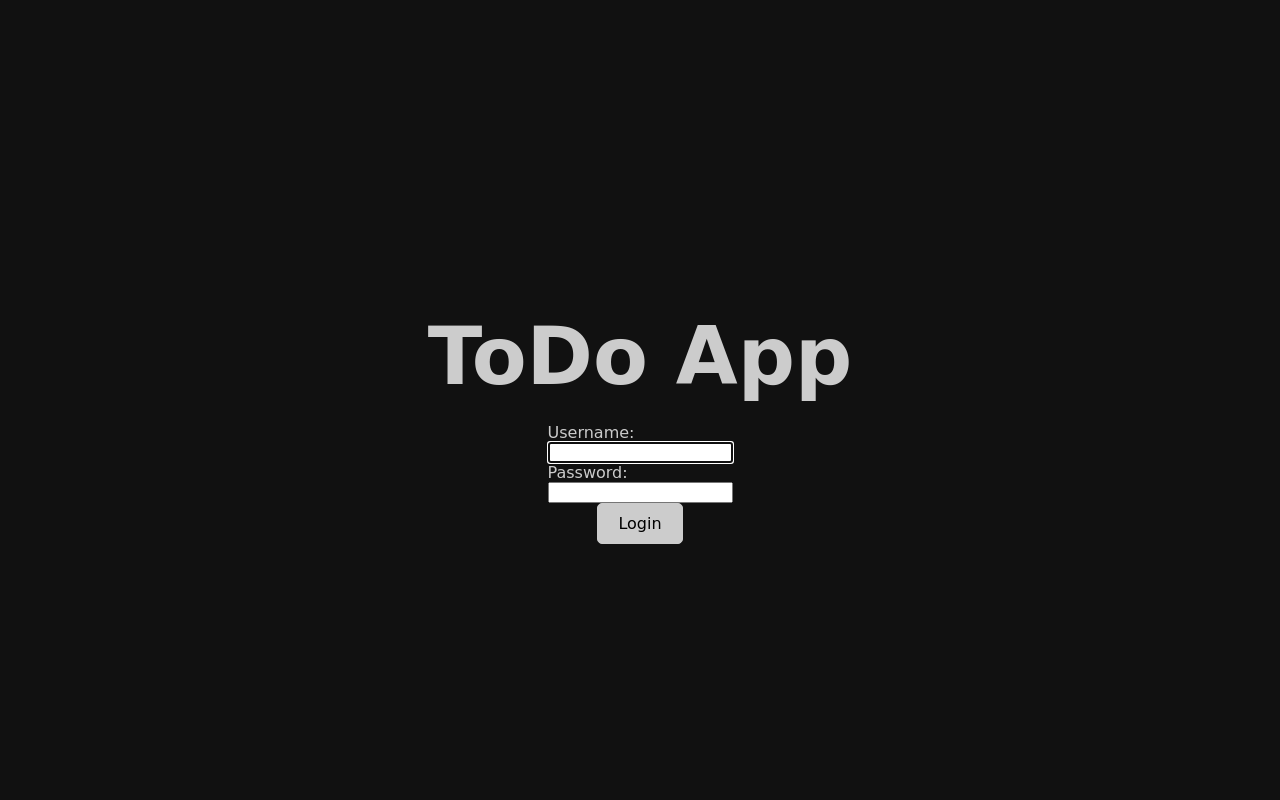
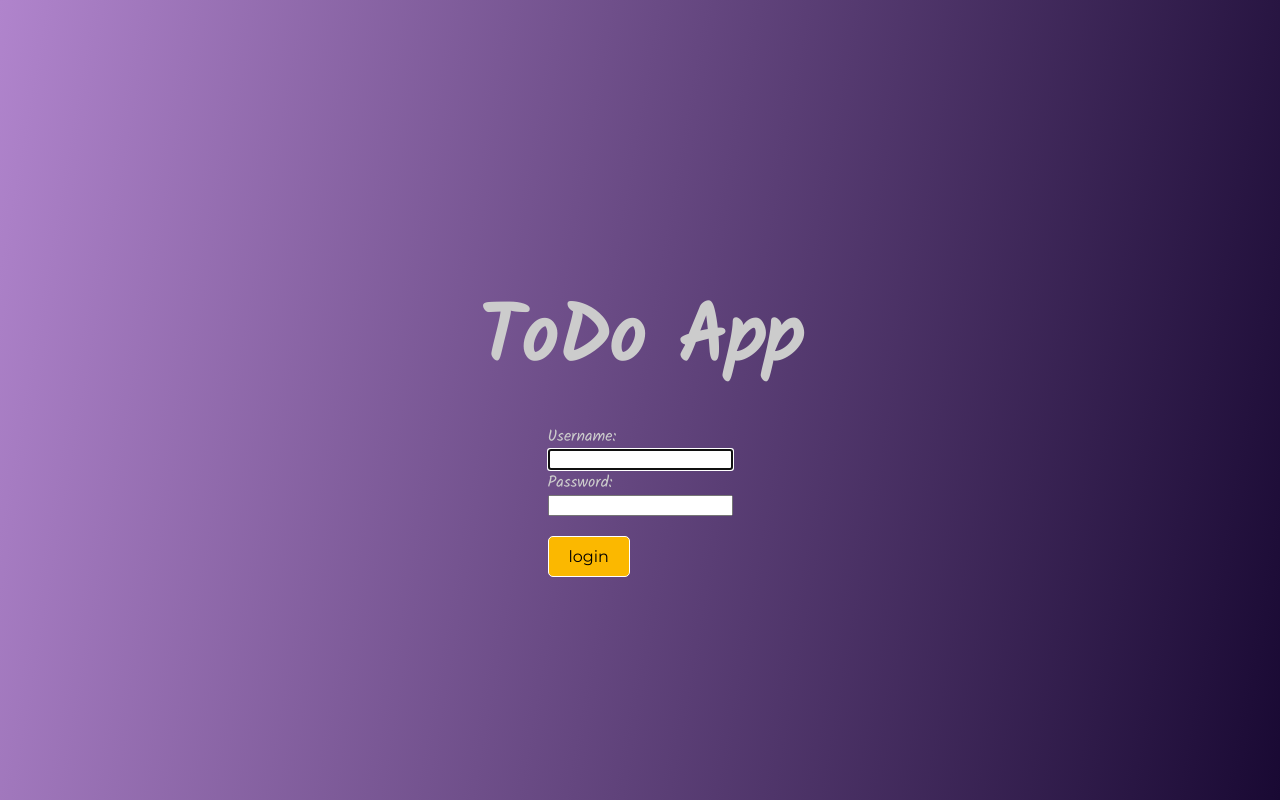
Before and after one commit to sentresik/Django-App, a Django app: page /login/ in a window 1280 px wide. Run offline with Django 5.2, Linux system fonts and the light colour scheme.

Commit message:
new fonts

```diff
--- a/App/App/static/style.css
+++ b/App/App/static/style.css
@@ -1,18 +1,18 @@
 body {
-    background-color: #111;
+    background: linear-gradient(100deg, #b084cc, #190933);;
     display: flex;
     flex-direction: column;
     justify-content: center;
     align-items: center;
     height: 100vh;
     margin: 0;
-    font-family: sans-serif;
+    font-family: 'Montserrat';
 }
 
 h1 {
     font-size: 5em;
     font-weight: bold;
-    font-family: 'Pacifico', cursive;
+    font-family: 'Kalam';
     color: #CCC;
     margin-bottom: 20px;
 }
@@ -25,7 +25,7 @@ a {
     text-decoration: none;
     color: black;
     font-size: 16px;
-    font-family: 'Pacifico', cursive;
+    font-family: 'Kalam', cursive;
     color: #CCC;
     margin: 5px;
 }
@@ -36,7 +36,7 @@ a {
 
 label {
     font-size: 16px;
-    font-family: 'Pacifico', cursive;
+    font-family: 'Kalam', cursive;
     color: #CCC;
     margin: 0 auto;
     display: block;
@@ -49,7 +49,7 @@ input {
 
 p {
     font-size: 16px;
-    font-family: 'Pacifico', cursive;
+    font-family: 'Kalam', cursive;
     color: #CCC;
     margin: 0 auto;
     display: block;
@@ -62,22 +62,21 @@ ul {
 button {
     display: inline-block;
     padding: 10px 20px;
-    border: 1px solid #CCC;
+    border: 1px solid #ffffff;
     border-radius: 5px;
     text-decoration: none;
-    color: black;
+    color: #000000;
     font-size: 16px;
-    font-family: 'Pacifico', cursive;
-    margin: 5px;
+    font-family: 'Montserrat';
     cursor: pointer;
-    background-color: #CCC;
-    margin: 0 auto;
+    background-color: #fbb800;
+    margin-top: 20px;
     display: block;
 }
 
 .errorlist {
     font-size: 16px;
-    font-family: 'Pacifico', cursive;
+    font-family: 'Kalam', cursive;
     color: #CCC;
     margin: 0 auto;
     display: block;
--- a/App/App/templates/list_view.html
+++ b/App/App/templates/list_view.html
@@ -5,6 +5,8 @@
     <title>My ToDo Lists</title>
     {% load static %}
     <link rel="stylesheet" href="{% static 'style.css' %}">
+    <link href="https://fonts.googleapis.com/css2?family=Kalam&display=swap" rel="stylesheet">
+    <link href="https://fonts.googleapis.com/css2?family=Montserrat:wght@400;700&display=swap" rel="stylesheet">
 </head>
 <body>
     <h1>My To-Do Lists</h1>
--- a/App/App/templates/login.html
+++ b/App/App/templates/login.html
@@ -3,13 +3,15 @@
 <head>
     {% load static %}
     <link rel="stylesheet" href="{% static 'style.css' %}">
+    <link href="https://fonts.googleapis.com/css2?family=Kalam&display=swap" rel="stylesheet">
+    <link href="https://fonts.googleapis.com/css2?family=Montserrat:wght@400;700&display=swap" rel="stylesheet">
     </head>
 <body>
     <h1>ToDo App</h1>
-    <form method="post">
+    <form method="post" class="justify-content-center">
     {% csrf_token %}
     {{ form.as_p }}
-    <button type="submit">Login</button>
+    <button type="submit">login</button>
 </form>
 </body>
 </html>
--- a/App/App/templates/register.html
+++ b/App/App/templates/register.html
@@ -3,6 +3,8 @@
 <head>
     {% load static %}
     <link rel="stylesheet" href="{% static 'style.css' %}">
+    <link href="https://fonts.googleapis.com/css2?family=Kalam&display=swap" rel="stylesheet">
+    <link href="https://fonts.googleapis.com/css2?family=Montserrat:wght@400;700&display=swap" rel="stylesheet">
 </head>
 <body>
     <h1>ToDo App</h1>
```
